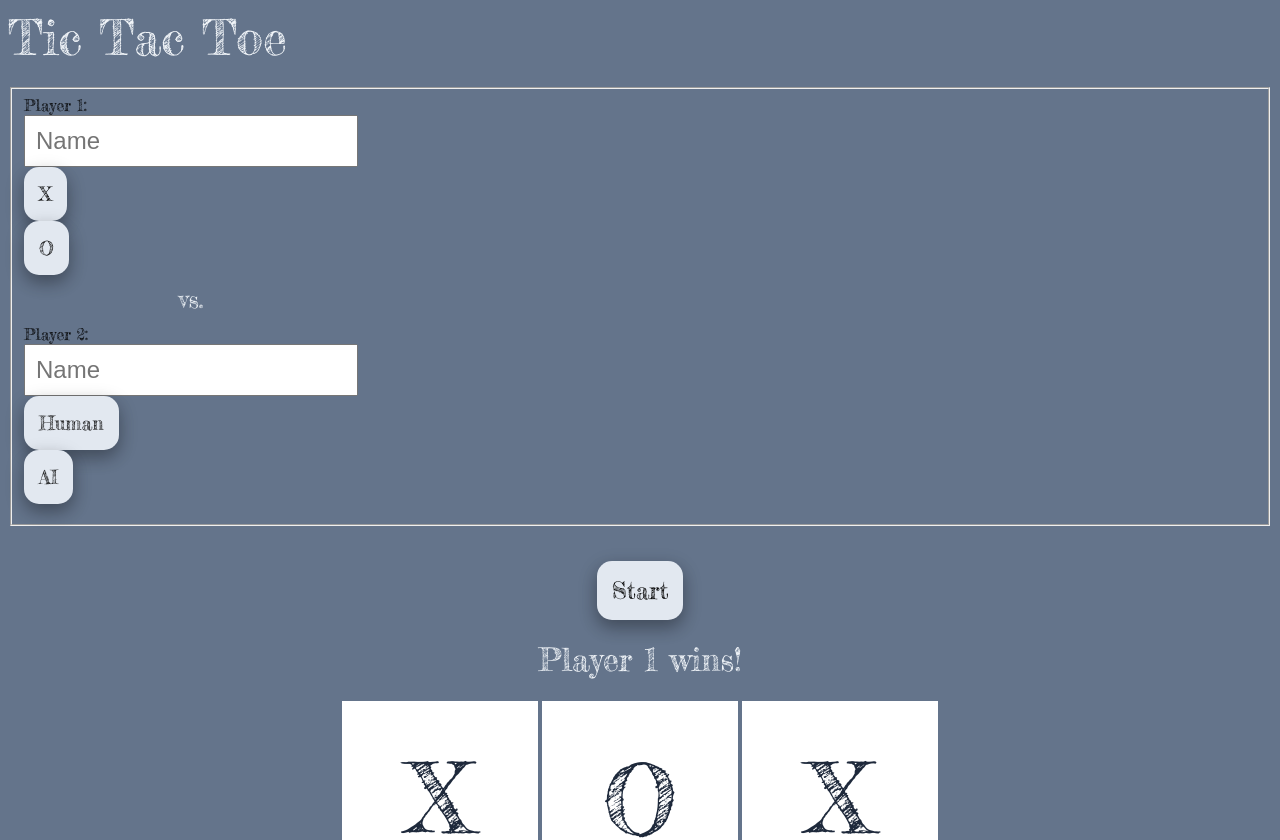
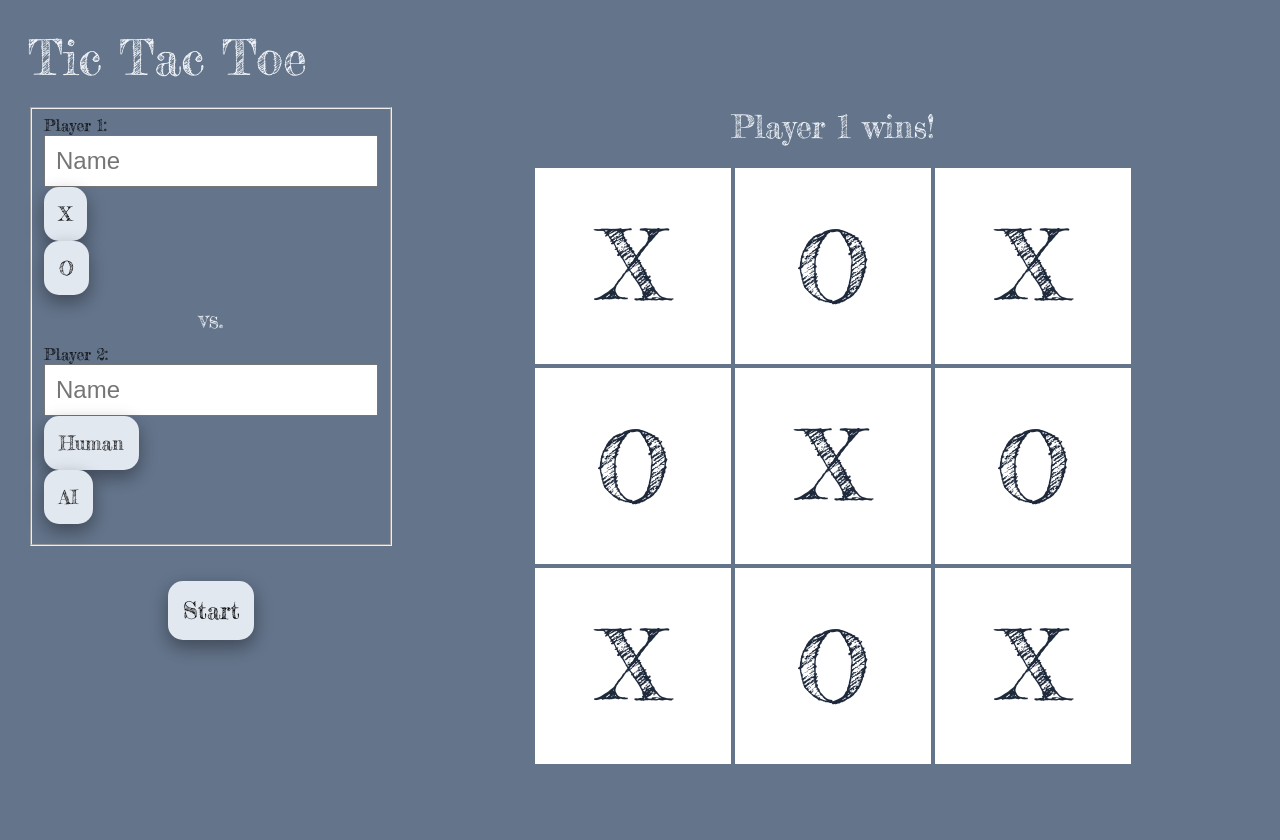
Before and after one commit to Selenityy/Tic-Tac-Toe, a website: page index.html in a window 1280 px wide. Shown: the top 840 px of the page. After the commit the page ends 800 px from the top, so only its background shows below. Drawn offline with Linux system fonts and the light colour scheme.

Commit message:
Created the body as a grid and positioned the items on the left and right side.

```diff
--- a/styles.css
+++ b/styles.css
@@ -19,28 +19,33 @@ button {
   font-size: 1.5rem;
 }
 
-/* ---------- HEADER ---------- */
+body {
+  display: grid;
+  grid-template-columns: auto 1fr;
+  grid-template-rows: auto 1fr;
+  grid-template-areas:
+    "header header"
+    "left right";
+}
+
+/* ---------- TITLE ---------- */
 
 #title {
   color: #f1f5f9;
   font-size: 3rem;
   padding-bottom: 20px;
-}
-
-.text_display {
-  color: #f1f5f9;
-  font-size: 2rem;
-  display: flex;
-  justify-content: center;
-  padding-bottom: 20px;
+  padding-top: 20px;
+  padding-left: 20px;
+  grid-area: header;
 }
 
 /* ---------- MODE BOX ---------- */
 
-header {
+#left_body {
+  grid-area: left;
   display: flex;
   flex-direction: column;
-  align-items: center;
+  padding-left: 20px;
 }
 
 #mode_box {
@@ -104,6 +109,19 @@ header {
 .button:visited {
   background-color: #1e293b;
   color: #e2e8f0;
+}
+
+/* ---------- TEXT DISPLAY ---------- */
+#right_body {
+  grid-area: right;
+}
+
+.text_display {
+  color: #f1f5f9;
+  font-size: 2rem;
+  display: flex;
+  justify-content: center;
+  padding-bottom: 20px;
 }
 
 /* ---------- GRID BOARD ---------- */
```
